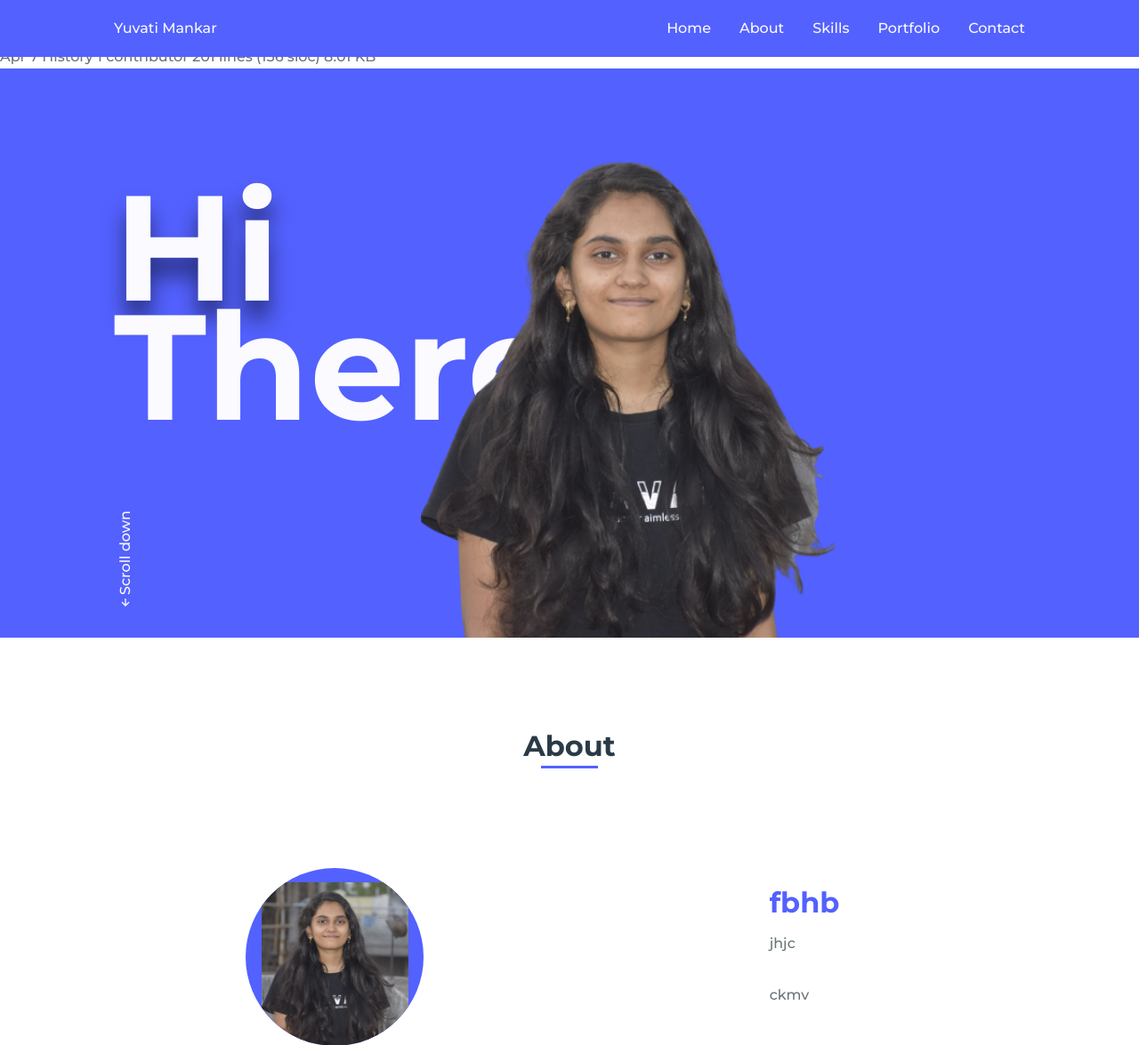
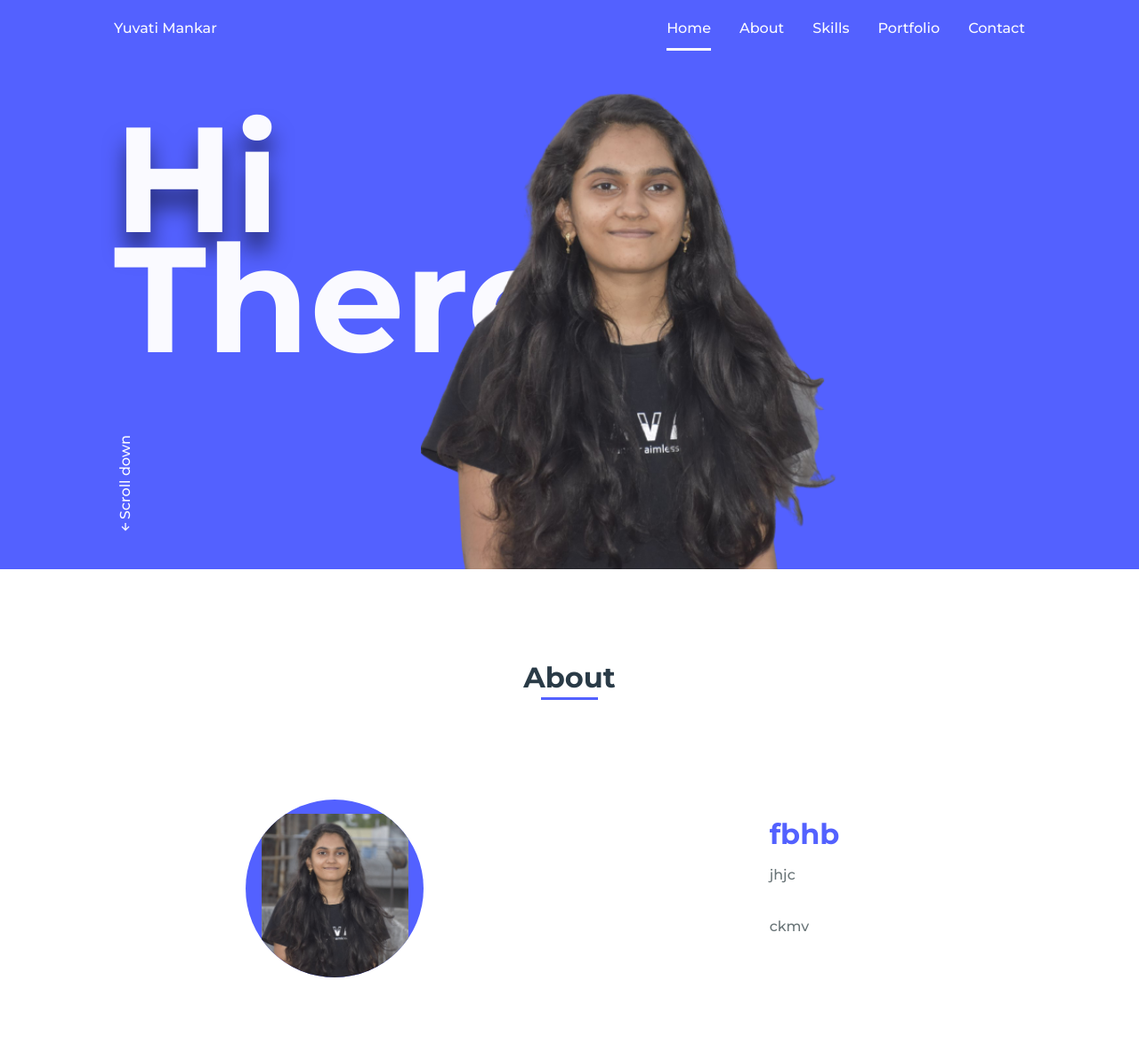
Before and after one commit to yuvatimankar/portfolio_1, a Django app: page / in a window 1280 px wide. Shown: the top 1175 px of the page at 89% size. Run offline with Django 3.2, Linux system fonts and the light colour scheme; data comes from the database, SQL or seed files in the repository; data that the repository does not hold is empty.

Commit message:
minor changes

```diff
--- a/portfolio/yuvati/templates/index.html
+++ b/portfolio/yuvati/templates/index.html
@@ -1,32 +1,4 @@
-Skip to content
-Search or jump to…
-Pull requests
-Issues
-Marketplace
-Explore
 
-@yuvatimankar
-itzomen
-/
-YT
-1
-2
-0
-Code
-Issues
-Pull requests
-Actions
-Projects
-Wiki
-Security
-Insights
-YT/Django-Portfolio/john/templates/index.html
-@itzomen
-itzomen added readme and fixed folder names
-Latest commit b363c9e on Apr 7
- History
- 1 contributor
-201 lines (156 sloc)  8.01 KB
 
 {% load static %}
 <!DOCTYPE html>
```
